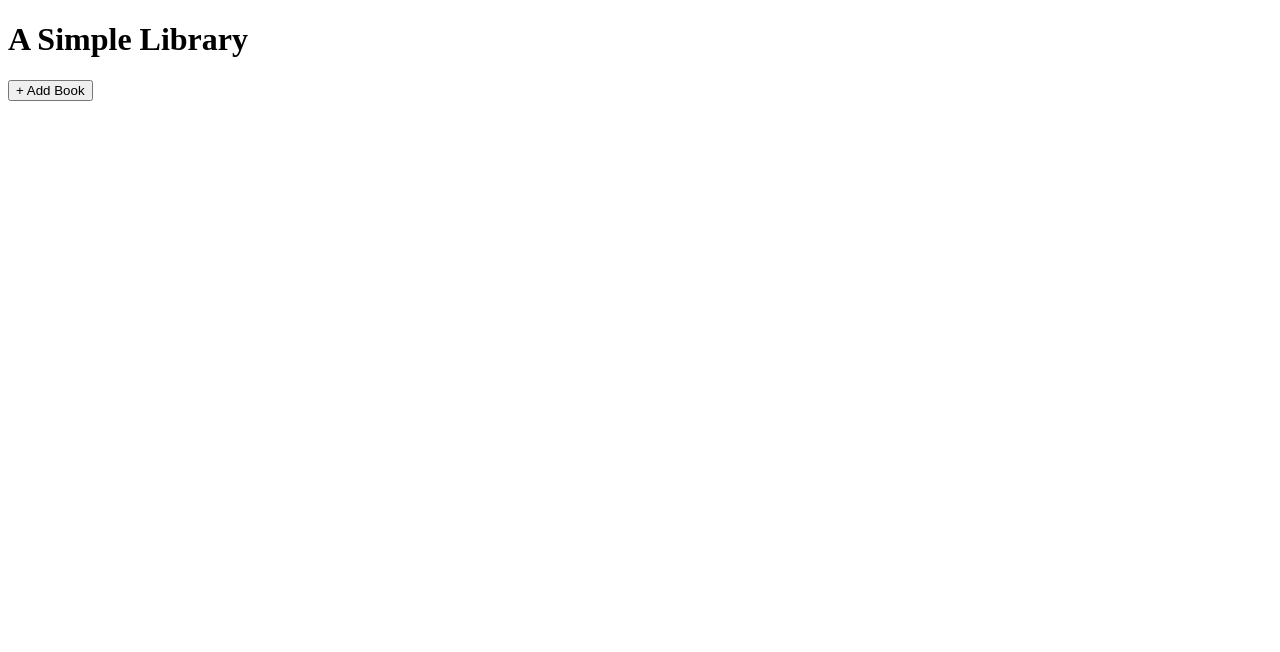
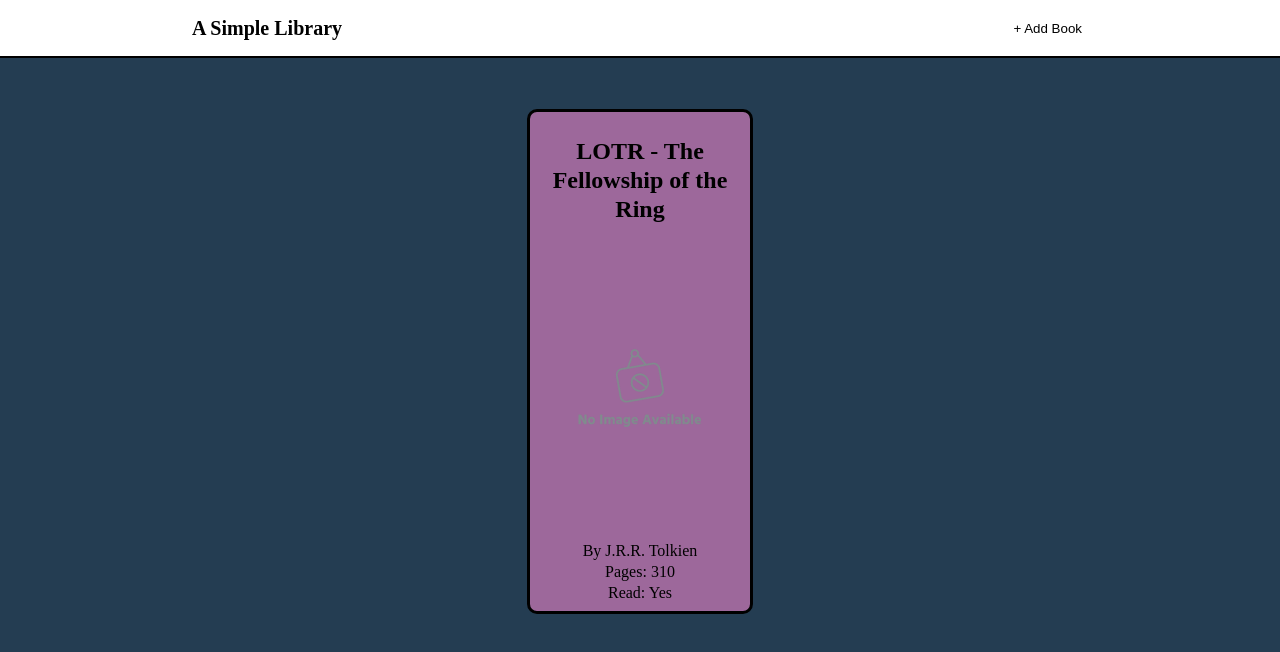
Before and after one commit to rileymci/Project-Library, a plain HTML site: page index.html in a window 1280 px wide. Drawn offline with Linux system fonts and the light colour scheme.

Commit message:
Creating Book Cards and drawing them successfully

```diff
--- a/index.html
+++ b/index.html
@@ -9,8 +9,12 @@
 
 </head>
 <body>
+    <nav>
+        <div class="navbar">
     <h1>A Simple Library</h1>
     <button class="input">+ Add Book</button>
+        </div>
+    </nav>
     <dialog>
     <h2>Add a book!</h2>
         <form action="" id="bookForm">
@@ -20,7 +24,7 @@
         <input type="text" id="author" name="author"><br>
         <label for="pages">Pages:</label><br>
         <input type="text" id="pages" name="pages"><br>
-        <div class="test">
+        <div class="readsub">
             <div class="check">
                 <input type="checkbox" id="read" name="read">
                 <label for="read">Read?</label>
@@ -30,6 +34,9 @@
         </form>
     </dialog>
 
+    <div class="main">
+    </div>
+
 </body>
 <script src="script.js"></script>
 </html>
--- a/script.js
+++ b/script.js
@@ -1,19 +1,77 @@
 const myLibrary = [];
+const main = document.querySelector(".main");
+
+function random_bg_color() {
+    var x = Math.floor(Math.random() * 256);
+    var y = Math.floor(134);
+    var z = Math.floor(Math.random() * 256);
+    return bgColor = "rgb(" + x + "," + y + "," + z + ", 0.6)";
+
+}
+
 
 function Book(name, author, numPages, read){
     this.name = name;
     this.author = author;
     this.numPages = numPages;
     this.read = read;
+    this.bgColor = random_bg_color();
 }
+
+function createCard(book){
+    var div = document.createElement("div");
+    div.id = 'card';
+    div.style.backgroundColor = book.bgColor;
+    div.style.borderStyle = "solid";
+    div.style.borderRadius = "10px"
+    div.style.textAlign = "center";
+    div.style.lineHeight = "5px";
+    div.style.padding = "5px 10px 0px 10px";
+    div.style.flexWrap = "wrap";
+    div.style.flex = "0 0 200px";
+
+
+    if(book.read){
+        div.innerHTML = "<h2 style='line-height: 1.2;'>"+book.name+"</h2> <img src='NIA.png' style='width:180px; border-radius:10px'> <p>By "+book.author+"</p> <p>Pages: "+book.numPages+"<p>Read: Yes</p>";
+    }
+    else{
+        div.innerHTML = "<h2 style='line-height: 1.2;'>"+book.name+"</h2> <img src='NIA.png' style='width:180px; border-radius:10px'> <p>By "+book.author+"</p> <p>Pages: "+book.numPages+"<p>Read: No</p>";
+    }
+
+
+
+    main.append(div);
+}
+
+function createBookShelf(){
+    myLibrary.forEach(book => {
+        createCard(book);
+    });
+}
+
+
+function clearBooks(){
+    var child = main.lastElementChild;
+    while(child) {
+        main.removeChild(child);
+        child = main.lastElementChild;
+    }
+}
+
 
 function addBookToLibrary(name, author, numPages, read){
     myLibrary.push(new Book(name, author, numPages, read));
+
+    clearBooks();
+
+    createBookShelf();
+
+
 }
 
 console.log(myLibrary);
 
-addBookToLibrary("Riley's Book","Riley Mcilwain");
+addBookToLibrary("LOTR - The Fellowship of the Ring","J.R.R. Tolkien", "310", true);
 
 console.log(myLibrary[0].name);
 
--- a/styles.css
+++ b/styles.css
@@ -1,4 +1,43 @@
-.test {
+body{
+    margin: 0;
+    padding: 0;
+    background-color:rgb(36, 61, 82);
+}
+
+nav {
+    background-color: white;
+    border-bottom: 2px solid;
+}
+
+.navbar {
+    display: flex;
+    justify-content: space-between;
+    margin-left: 15%;
+    margin-right: 15%;
+}
+
+.sticky {
+    position: fixed;
+    top: 0;
+    width: 100%;
+}
+
+.sticky + .content {
+    padding-top: 60px;
+}
+
+
+h1 {
+    font-size: 20px;
+}
+
+nav button {
+    cursor: pointer;
+    background-color: white;
+    border-style: none;
+}
+
+.readsub {
     padding-top: 15px;
     display: flex;
     justify-content: space-between;
@@ -14,3 +53,13 @@
     cursor: pointer;
 
 }
+
+.main {
+    flex-wrap: wrap;
+    margin-top: 4%;
+    margin-left: 15%;
+    margin-right: 15%;
+    display: flex;
+    justify-content: space-evenly;
+    gap: 50px;
+}
```
Also changed, not shown: LOTR.jpg (added), NA.png (added), NIA.png (added), book1.jpg (added).
